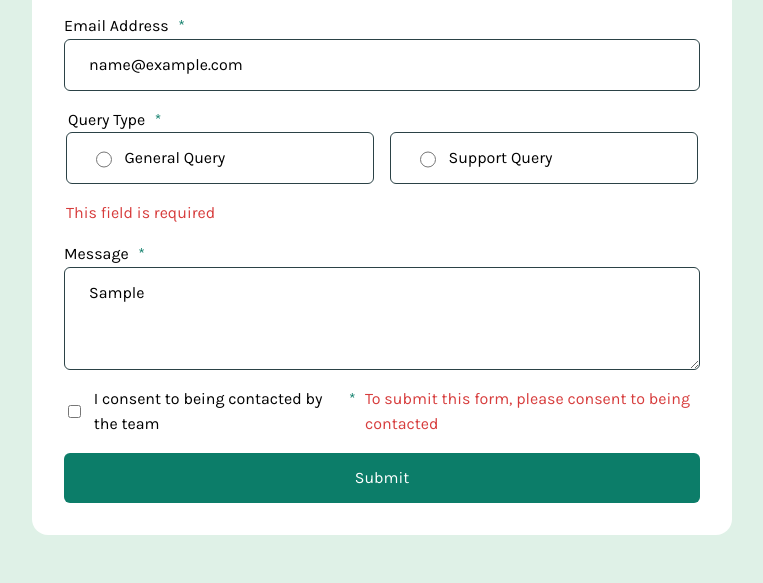
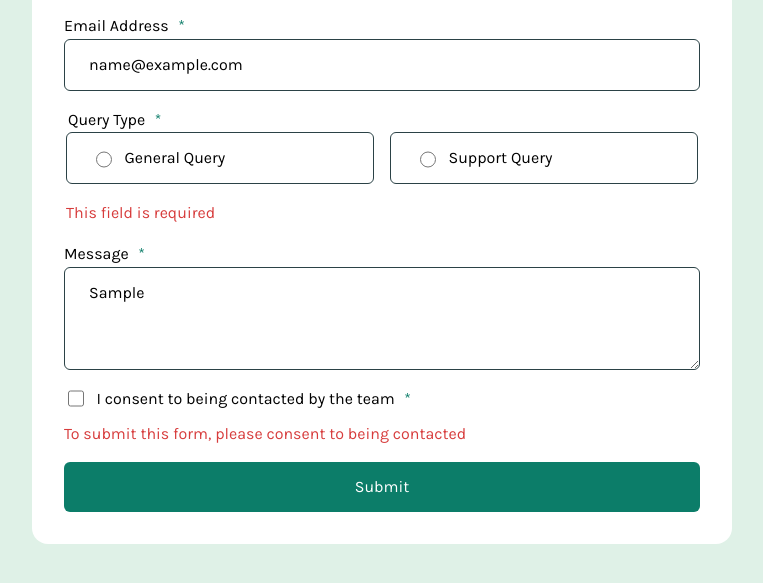
Before and after one commit to Aditya040604/contact-form-main, a plain HTML site: page index.html in a window 1280 px wide. Both pictures are taken after typing "Sample", "Sample", "name@example.com", "Sample" into the empty fields and a click on the button "Submit". Shown: the part 171-754 px from the top of the page, without its empty margins (258-1021 px from the left). Drawn offline with Linux system fonts and the light colour scheme.

Commit message:
fix(css): fix error message layout of checkbox - fixed error message popping up next to consent - moved error message to next line using order , flex-wrap

```diff
--- a/style.css
+++ b/style.css
@@ -113,7 +113,27 @@
 
   .form-group:has([type="radio"], [type="checkbox"]) {
     display: flex;
+    flex-wrap: wrap;
     gap: 1ch;
+  }
+
+  .form-group:has([type="checkbox"]) input[type="checkbox"] {
+    order: 1;
+  }
+  .form-group:has([type="checkbox"]) label {
+    order: 2;
+    flex: 1;
+  }
+  .form-group:has([type="checkbox"]) .error-message {
+    order: 3;
+    flex-basis: 100%;
+    margin-left: 0;
+  }
+
+  .checkbox-wrapper {
+    display: flex;
+    gap: 1ch;
+    /* align-items: flex-start; */
   }
 
   .form-group:has([type="radio"]) {
```
Also changed, not shown: index.html (+1 -0 lines).
